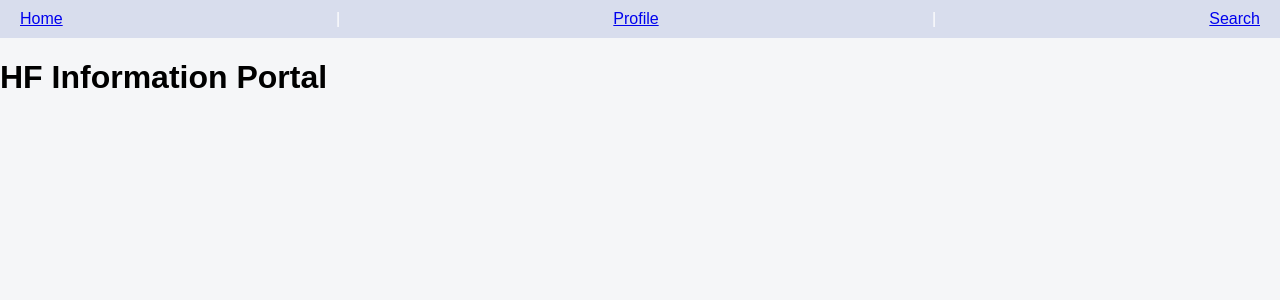
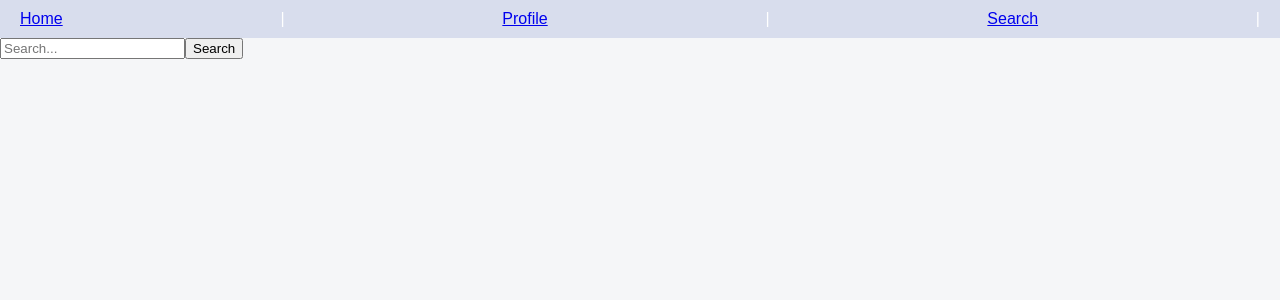
Before and after one commit to 2026-s1-o1a/hf-information-portal, a React (Vite) app: page /search in a window 1280 px wide. Shown: the top 300 px of the page. Built offline with nearby package versions, Linux system fonts and the light colour scheme.

Commit message:
Add basic search component

```diff
--- a/src/App.tsx
+++ b/src/App.tsx
@@ -1,11 +1,21 @@
 // import { useState } from 'react'
+import { Route, Navigate, Routes } from 'react-router-dom'
 import Navbar from './components/Navbar'
+import Home from './pages/Home'
+import Profile from './pages/Profile'
+import Search from './pages/Search'
 import './Theme.css'
+
 function App() {
   return (
     <div>
       <Navbar />
-      <h1>HF Information Portal</h1>
+      <Routes>
+        <Route path="/" element={<Home />} />
+        <Route path="/profile" element={<Profile />} />
+        <Route path="/search" element={<Search />} />
+        <Route path="*" element={<Navigate to="/" replace />} />
+     </Routes>
     </div>
   )
 }
--- a/src/components/Navbar.tsx
+++ b/src/components/Navbar.tsx
@@ -1,8 +1,12 @@
+import { Link } from 'react-router-dom'
 import './Navbar.css'
+
 function Navbar() {
   return (
     <div className="navbar">
-      <a href="/">Home</a> | <a href="/profile">Profile</a> | <a href="/search">Search</a>
+      <Link to="/">Home</Link> |
+      <Link to="/profile">Profile</Link> |
+      <Link to="/search">Search</Link> |
     </div>
   )
 }
--- a/src/main.tsx
+++ b/src/main.tsx
@@ -1,10 +1,13 @@
 import { StrictMode } from 'react'
 import { createRoot } from 'react-dom/client'
+import { BrowserRouter } from 'react-router-dom'
 import './Theme.css'
 import App from './App.tsx'
 
 createRoot(document.getElementById('root')!).render(
   <StrictMode>
-    <App />
+    <BrowserRouter>
+      <App />
+    </BrowserRouter>
   </StrictMode>
 )
--- a/src/pages/Home.tsx
+++ b/src/pages/Home.tsx
@@ -1,4 +1,4 @@
 function Home() {
-  return <div>Home</div>
+  return <div>Heart Failure Information Portal</div>
 }
 export default Home
--- /dev/null
+++ b/src/pages/Search.tsx
@@ -0,0 +1,10 @@
+function Search() {
+  return (
+    <div>
+      <input type="text" placeholder="Search..." />
+      <button>Search</button>
+    </div>
+  )
+}
+
+export default Search
```
